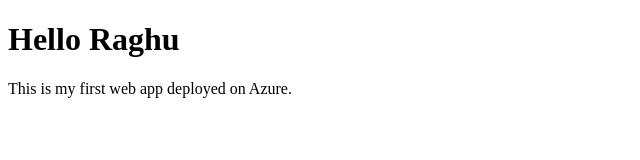
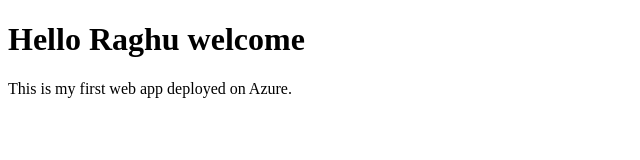
Before and after one commit to Raghu04122002/webapp, a plain HTML site: page index.html in a window 1280 px wide. Shown: the whole page, without its empty margins (0-640 px from the left). Drawn offline with Linux system fonts and the light colour scheme.

Commit message:
second dcommit

```diff
--- a/index.html
+++ b/index.html
@@ -4,7 +4,7 @@
   <title>My First Azure Web App</title>
 </head>
 <body>
-  <h1>Hello Raghu</h1>
+  <h1>Hello Raghu welcome</h1>
   <p>This is my first web app deployed on Azure.</p>
 </body>
 </html>
```
